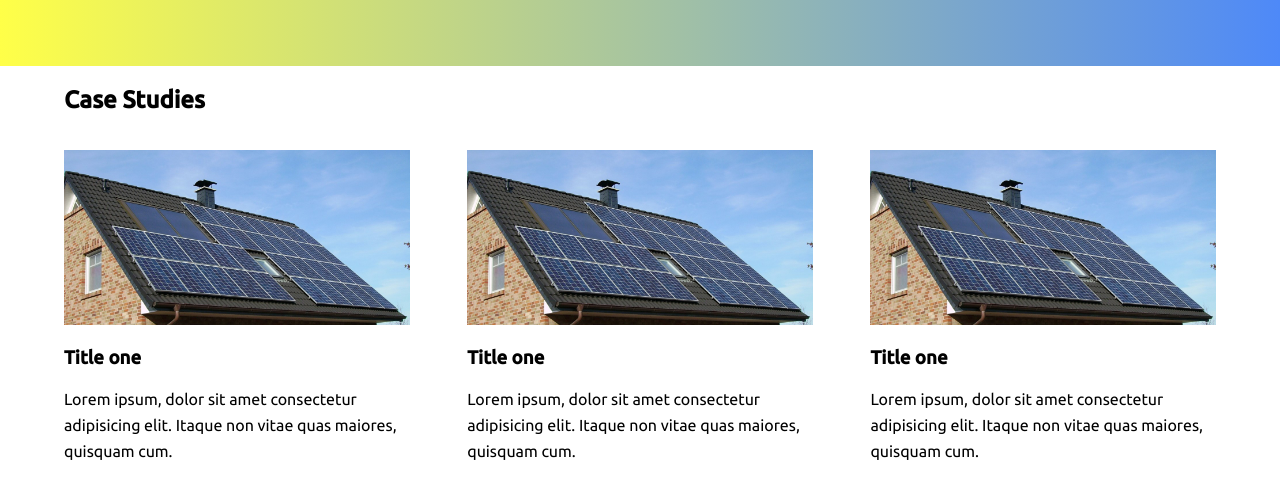
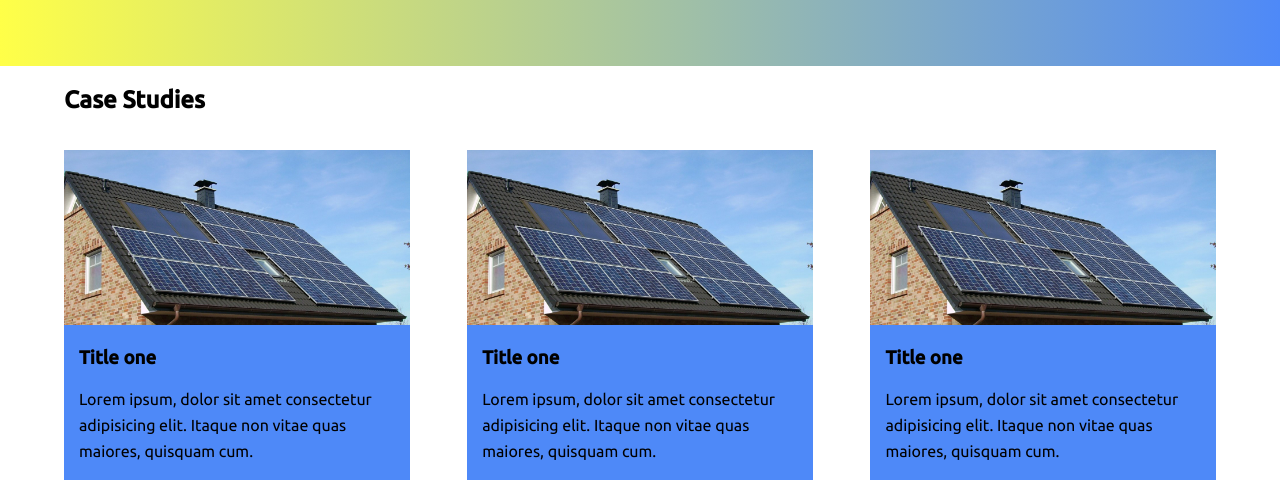
Before and after one commit to kawaMANMI/Hero-Banner, a plain HTML site: page index.html in a window 1280 px wide. Shown: the part 785-1285 px from the top of the page. Drawn offline with Linux system fonts and the light colour scheme.

Commit message:
Update style.css

```diff
--- a/style.css
+++ b/style.css
@@ -88,6 +88,7 @@ ul.nav li a {
 .case-box {
     width: 30%;
     float: left;
+    background-color: rgb(78, 137, 248);
 }
 .case-box img {
     width: 100%;
@@ -95,6 +96,9 @@ ul.nav li a {
 .case-box p {
     line-height: 1.6em;
 }
+.case-box h3, .case-box p {
+    padding: 0px 15px;
+}
 
 .case-heading {
     flex-basis: 100%;
```
